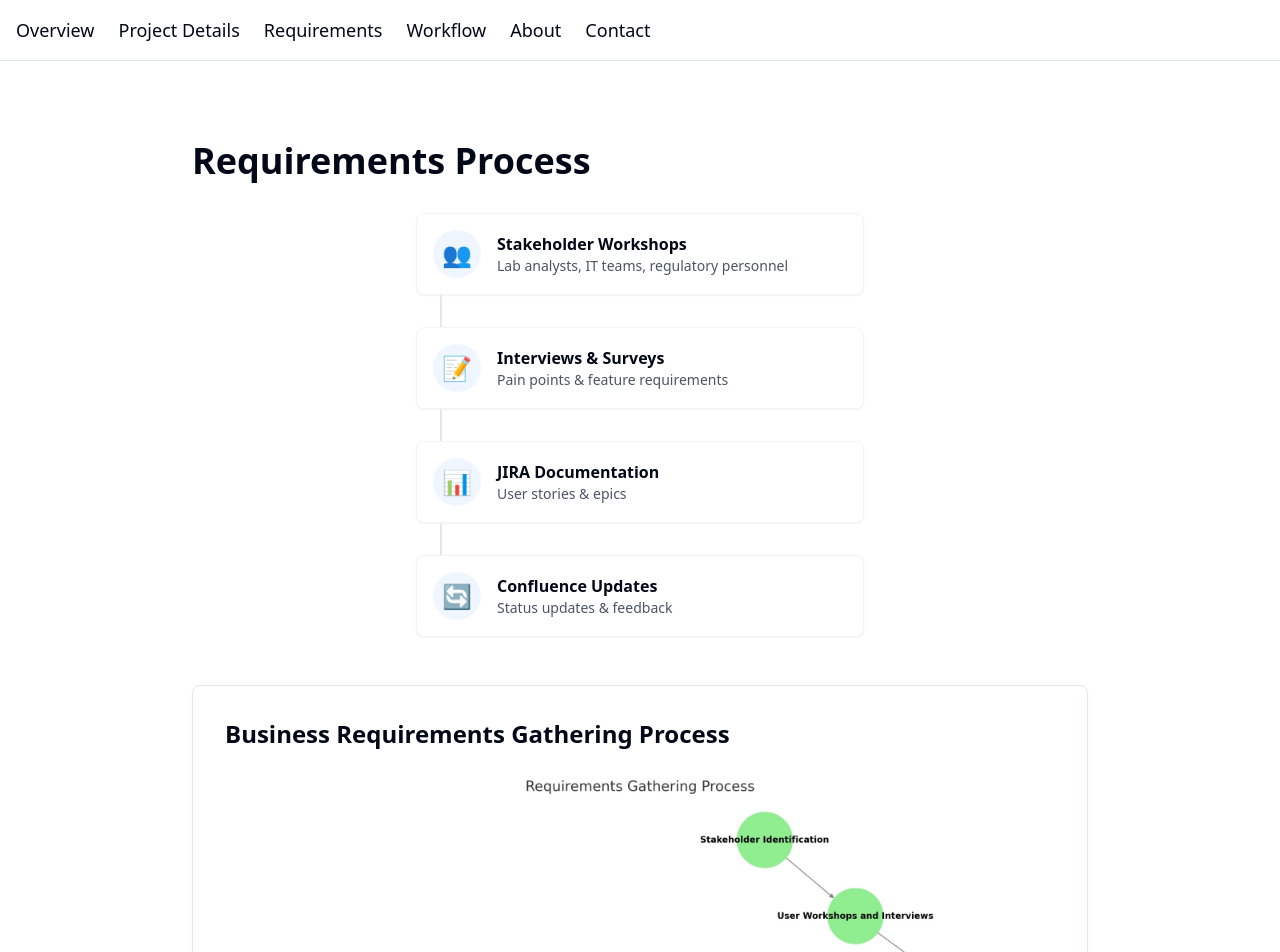
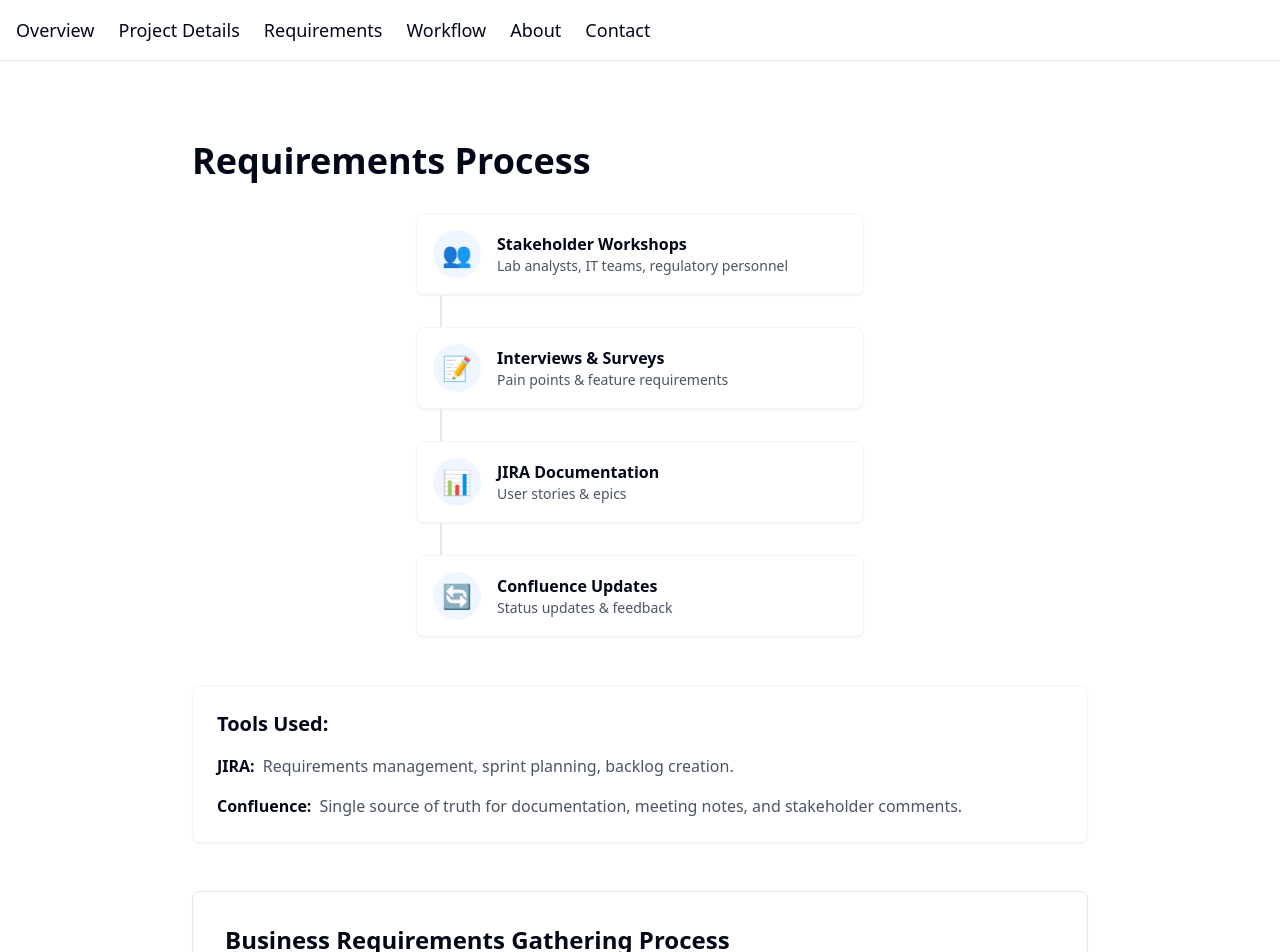
Before and after one commit to jnakkash/jnakkash-project-portfolio, a React (Vite) app: page /requirements in a window 1280 px wide. Shown: the top 952 px of the page. Built offline with nearby package versions, Linux system fonts and the light colour scheme.

Commit message:
Add Tools Used section
Added a new section to the Requirements page that lists the tools used in the project, including JIRA for requirements management and Confluence for documentation and stakeholder comments.
[skip gpt_engineer]

```diff
--- a/src/pages/Requirements.tsx
+++ b/src/pages/Requirements.tsx
@@ -58,6 +58,20 @@ export default function Requirements() {
                 )}
               </motion.div>
             ))}
+          </div>
+
+          <div className="bg-white p-6 rounded-lg shadow-sm border border-gray-100 mb-12">
+            <h3 className="text-xl font-semibold mb-4">Tools Used:</h3>
+            <ul className="space-y-4">
+              <li className="flex items-start">
+                <span className="font-semibold mr-2">JIRA:</span>
+                <span className="text-gray-600">Requirements management, sprint planning, backlog creation.</span>
+              </li>
+              <li className="flex items-start">
+                <span className="font-semibold mr-2">Confluence:</span>
+                <span className="text-gray-600">Single source of truth for documentation, meeting notes, and stakeholder comments.</span>
+              </li>
+            </ul>
           </div>
 
           <Card className="p-8 mb-12">
```
